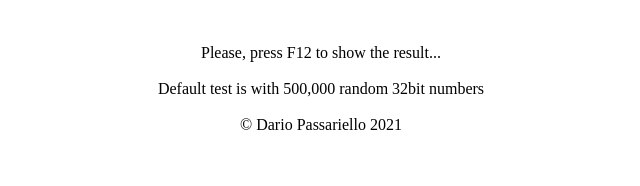
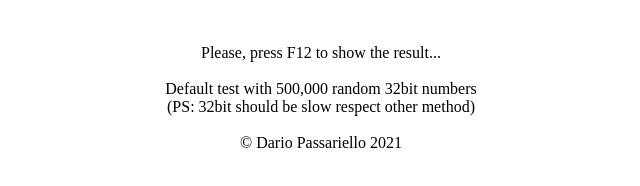
Before and after one commit to passariello/rand32, a plain HTML site: page index.htm in a window 1280 px wide. Shown: the whole page, without its empty margins (319-959 px from the left). Drawn offline with Linux system fonts and the light colour scheme.

Commit message:
Update index.htm

```diff
--- a/index.htm
+++ b/index.htm
@@ -4,7 +4,9 @@
     Please, press F12 to show the result...
     <br/>
     <br/>
-    Default test is with 500,000 random 32bit numbers
+    Default test with 500,000 random 32bit numbers
+    <br/>
+    (PS: 32bit should be slow respect other method)
     <br/>
     <br/>
     &copy; Dario Passariello 2021
```
